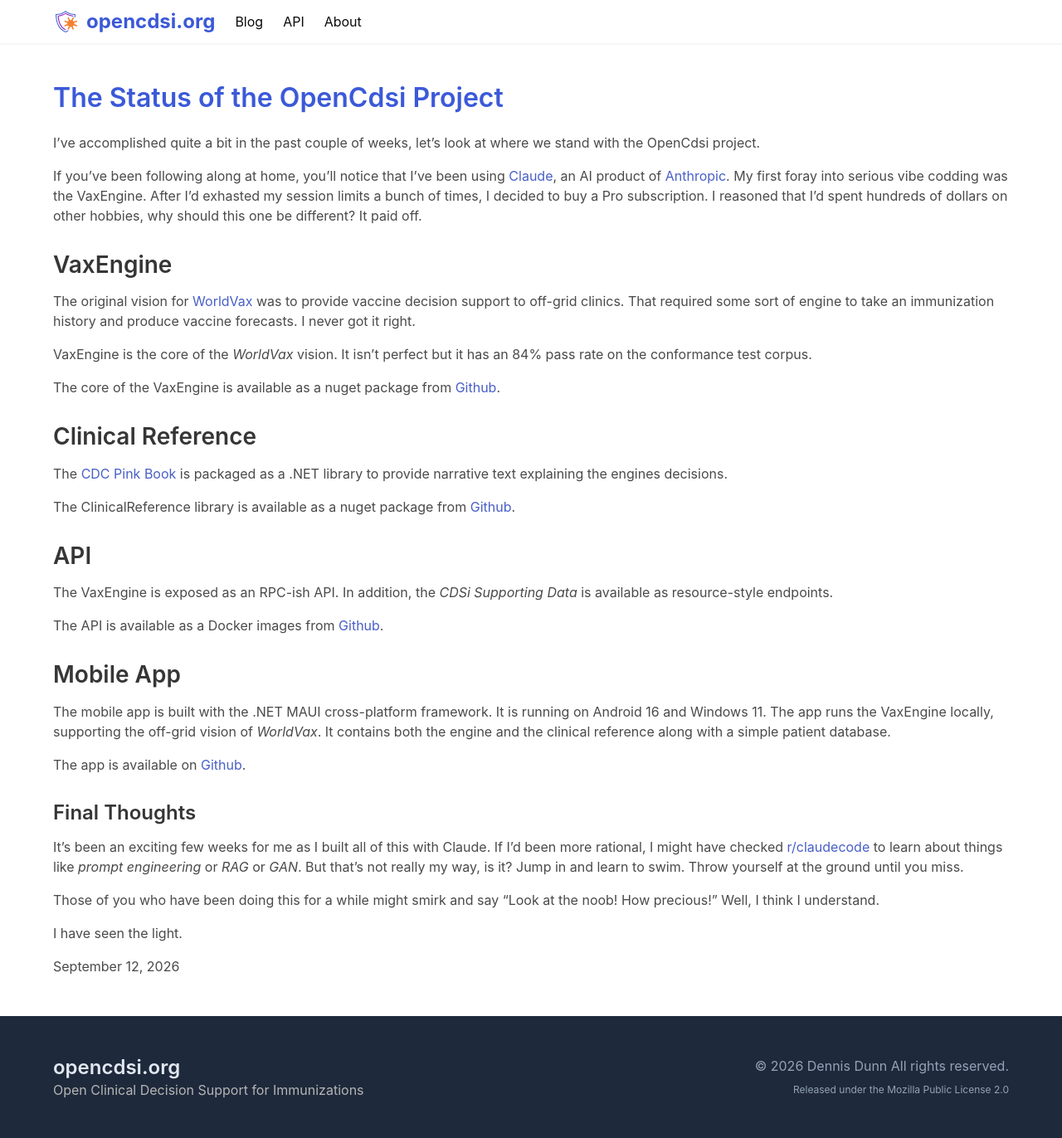
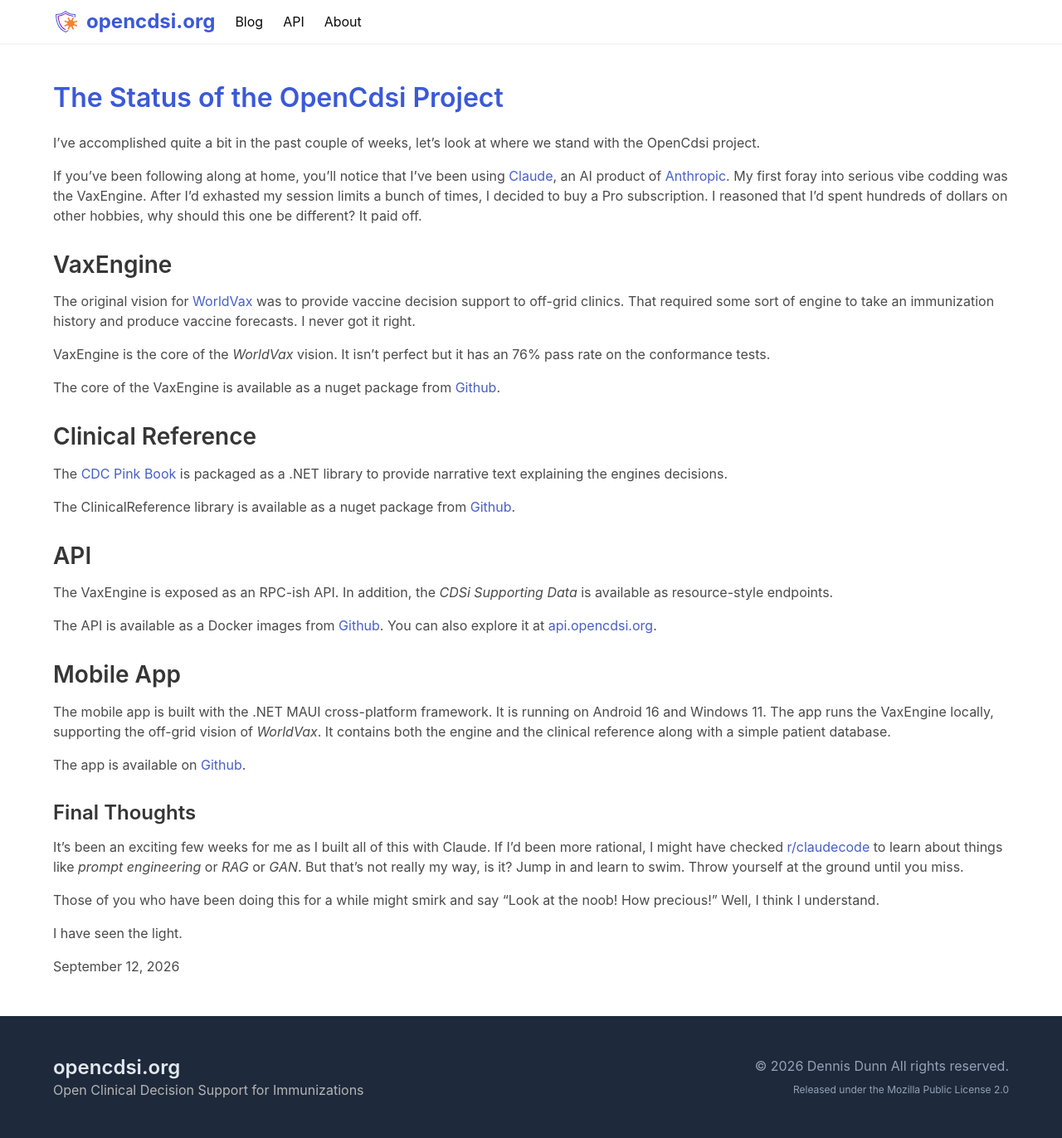
Before and after one commit to OpenCdsi/opencdsi.github.io, a Jekyll site: the page built from _posts/2026-09-12-project-update.md, in a window 1280 px wide. Shown: the whole page at 83% size. Built offline with Jekyll 4.4.1, drawn with Linux system fonts in a browser that asks for light colours.

Commit message:
Redame update.

```diff
--- a/_posts/2026-09-12-project-update.md
+++ b/_posts/2026-09-12-project-update.md
@@ -22,7 +22,7 @@ of engine to take an immunization history and produce vaccine forecasts.
 I never got it right.
 
 VaxEngine is the core of the *WorldVax* vision. It isn't perfect but it has an
-84% pass rate on the conformance test corpus.
+76% pass rate on the conformance tests.
 
 The core of the VaxEngine is available as a nuget package from [Github](https://github.com/orgs/OpenCdsi/packages?repo_name=Platform).
 
@@ -37,7 +37,7 @@ The ClinicalReference library is available as a nuget package from [Github](http
 The VaxEngine is exposed as an RPC-ish API. In addition, the *CDSi Supporting Data* is available
 as resource-style endpoints.
 
-The API is available as a Docker images from [Github](https://github.com/orgs/OpenCdsi/packages?repo_name=Platform).
+The API is available as a Docker images from [Github](https://github.com/orgs/OpenCdsi/packages?repo_name=Platform). You can also explore it at [api.opencdsi.org](https://api.opencdsi.org/swagger/index.html).
 
 ## Mobile App
 
```
